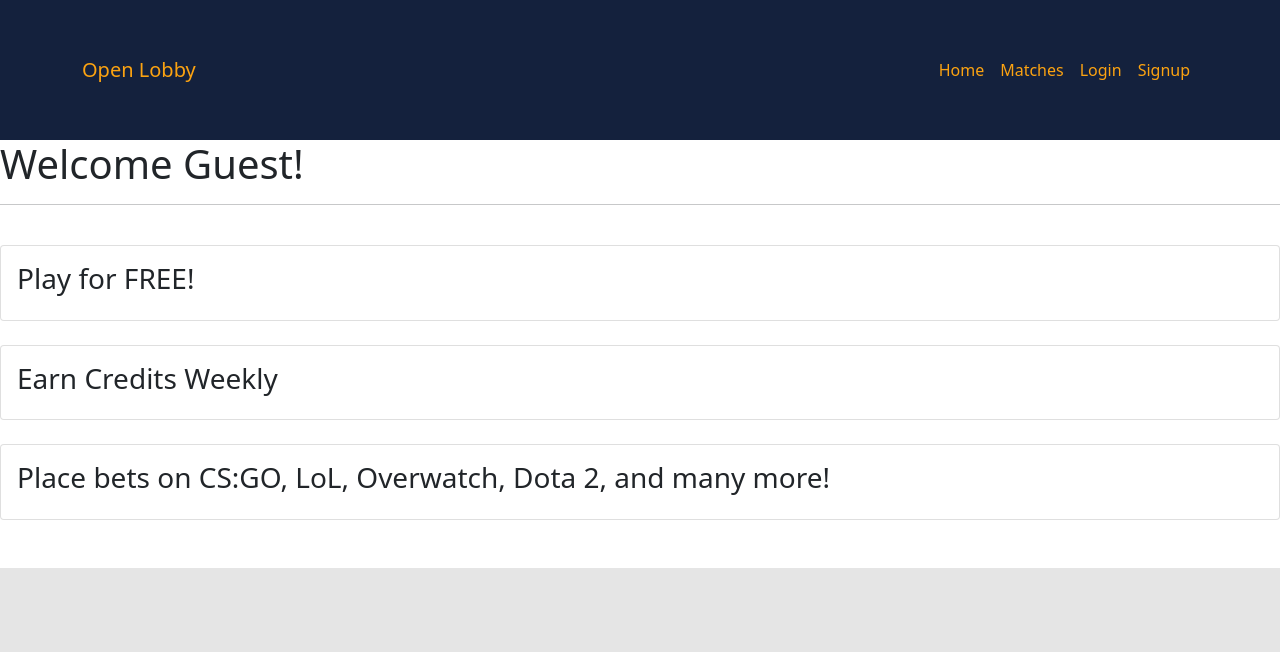
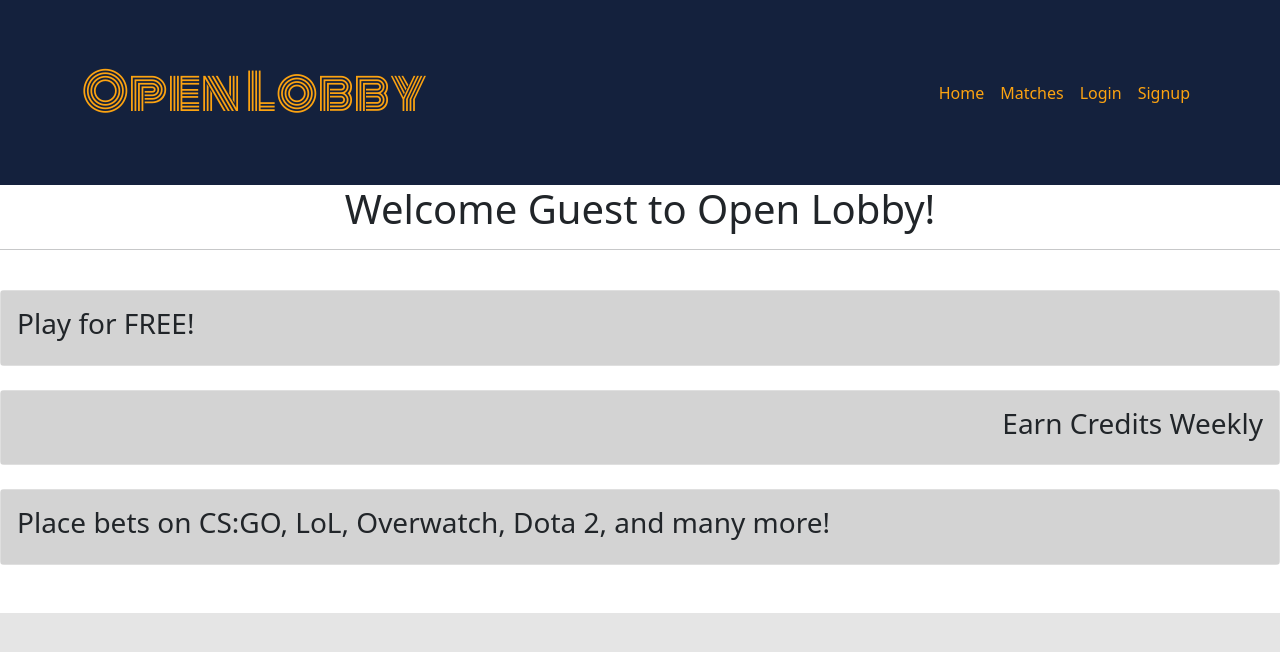
Before and after one commit to mrmrc182/esports-betting, a React (Create React App) app in the folder client/: page / in a window 1280 px wide. Shown: the top 652 px of the page. Built offline with nearby package versions, Linux system fonts and the light colour scheme.

Commit message:
updated fonts and cleaned some stuff up

```diff
--- a/client/public/index.html
+++ b/client/public/index.html
@@ -25,6 +25,12 @@
       work correctly both with client-side routing and a non-root public URL.
       Learn how to configure a non-root public URL by running `npm run build`.
     -->
+    <link rel="preconnect" href="https://fonts.googleapis.com" />
+    <link rel="preconnect" href="https://fonts.gstatic.com" crossorigin />
+    <link
+      href="https://fonts.googleapis.com/css2?family=Monoton&display=swap"
+      rel="stylesheet"
+    />
     <title>React App</title>
   </head>
   <body>
--- a/client/src/components/Header.js
+++ b/client/src/components/Header.js
@@ -11,7 +11,7 @@ export default function Header() {
         <header>
             <Navbar collapseOnSelect id="head-nav" expand="lg" bg="dark" variant="dark">
                 <Container>
-                    <Navbar.Brand href="#home">Open Lobby</Navbar.Brand>
+                    <Navbar.Brand href="#home" id="header-font">Open Lobby</Navbar.Brand>
                     <Navbar.Toggle aria-controls="responsive-navbar-nav" />
                     <Navbar.Collapse id="responsive-navbar-nav">
                         <Nav className="ms-auto" id="links">
--- a/client/src/pages/Home.js
+++ b/client/src/pages/Home.js
@@ -7,19 +7,19 @@ export default function Home() {
   const { isLoggedIn, user } = useAuth();
   return (
     <div>
-      <h1>Welcome {isLoggedIn ? user.username : "Guest"}!</h1>
+      <h1 style={{textAlign: "center"}}>Welcome {isLoggedIn ? user.username : "Guest"} to Open Lobby!</h1>
       <hr />
       <br></br>
-      <Card class="homepage-cards">
-        <Card.Body><h3>Play for FREE!</h3></Card.Body>
+      <Card className="homepage-cards">
+        <Card.Body className="background"><h3>Play for FREE!</h3></Card.Body>
       </Card>
       <br></br>
-      <Card class="homepage-cards">
-        <Card.Body><h3>Earn Credits Weekly</h3></Card.Body>
+      <Card className="homepage-cards-right">
+        <Card.Body className="background"><h3>Earn Credits Weekly</h3></Card.Body>
       </Card>
       <br></br>
-      <Card class="homepage-cards">
-        <Card.Body><h3>Place bets on CS:GO, LoL, Overwatch, Dota 2, and many more!</h3></Card.Body>
+      <Card className="homepage-cards">
+        <Card.Body className="background"><h3>Place bets on CS:GO, LoL, Overwatch, Dota 2, and many more!</h3></Card.Body>
       </Card>
       <br></br><br></br>
     </div>
--- a/client/src/styles/Header.css
+++ b/client/src/styles/Header.css
@@ -2,6 +2,11 @@
     --dark: #14213d;
     --orange: #fca311;
     --grey: #e5e5e5;
+}
+
+#header-font{
+    font-family: "Monoton", cursive;
+    font-size: 50px;
 }
 
 #head-nav {
--- a/client/src/styles/Home.css
+++ b/client/src/styles/Home.css
@@ -1,5 +1,11 @@
 .homepage-cards{
     text-align: left;
-    border: 5px solid black;
     background-color:  lightgray;
 }
+.homepage-cards-right{
+    text-align: right;
+    background-color:  lightgray;
+}
+.background{
+    background-color:  lightgray;
+}
```
